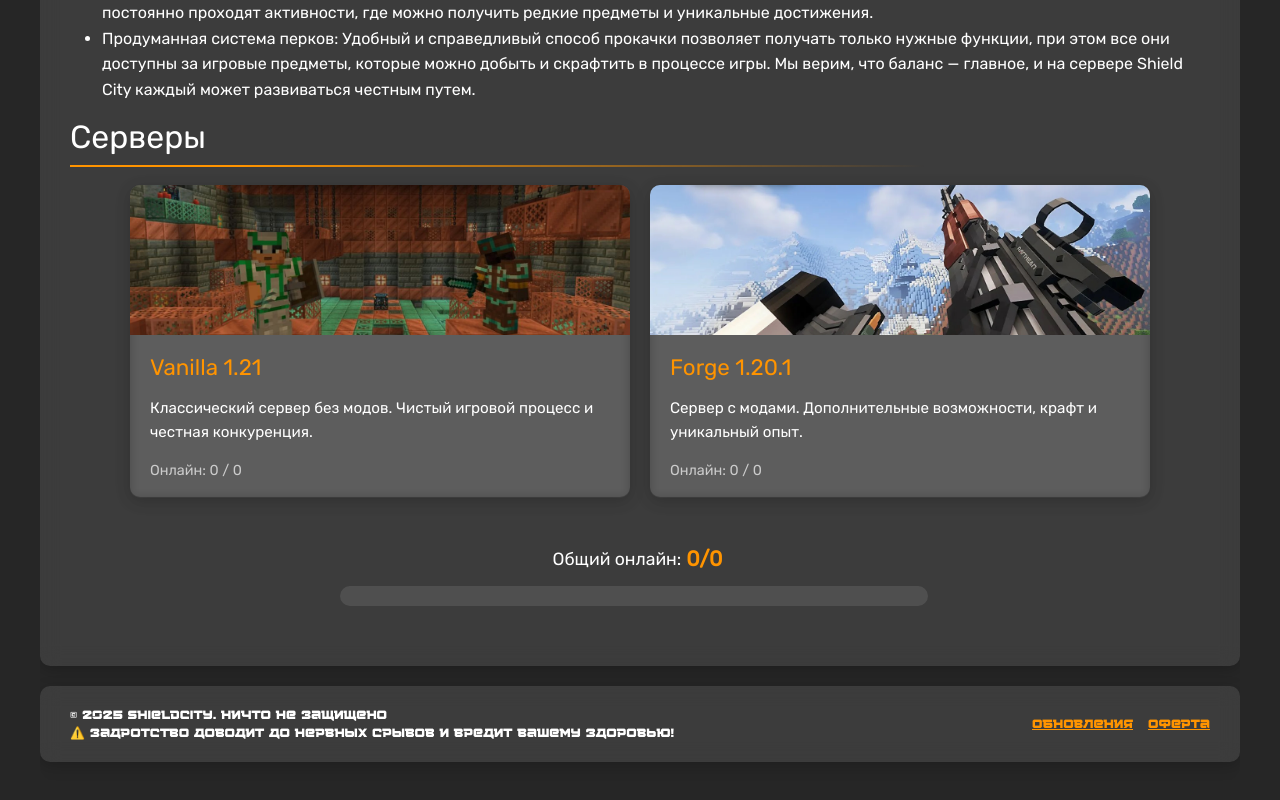
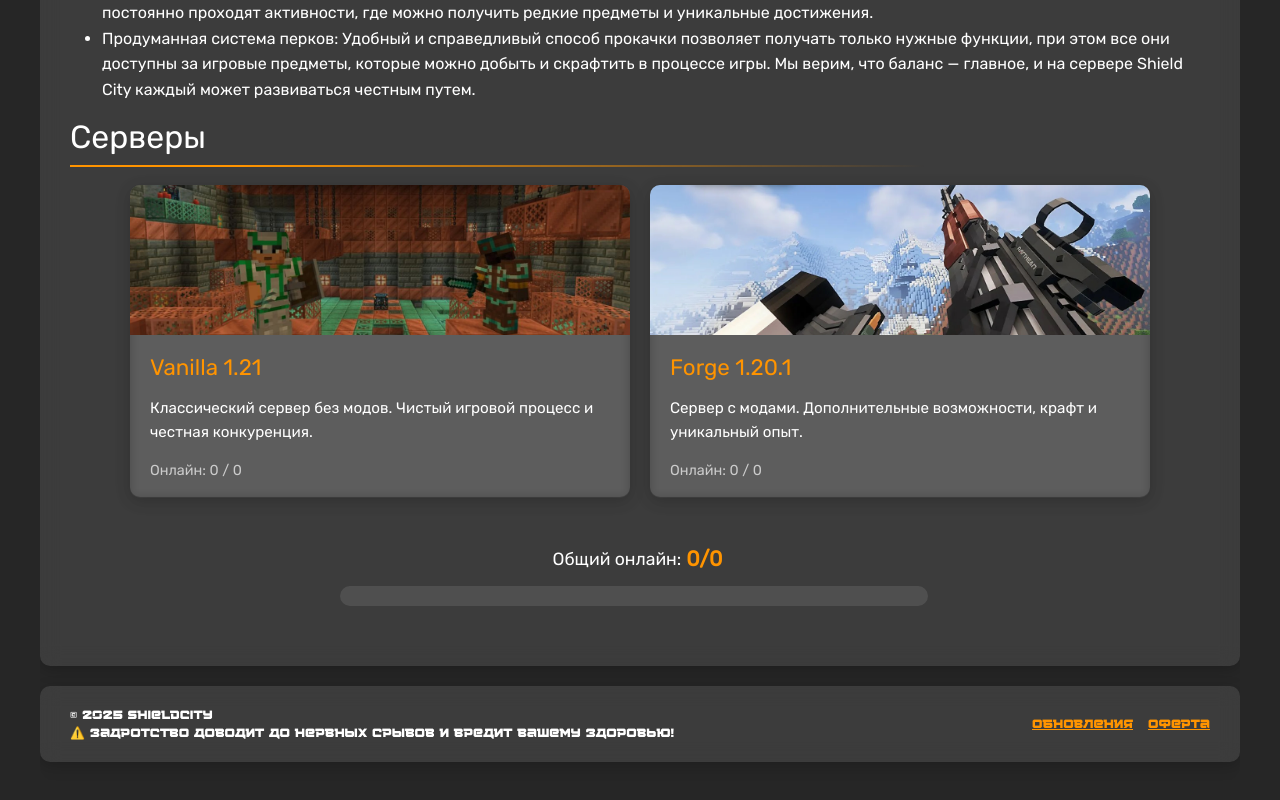
Before and after one commit to scitysrv/scitysrv.github.io, a plain HTML site: page index.html in a window 1280 px wide. Shown: the part 1009-1809 px from the top of the page. Drawn offline with Linux system fonts and the light colour scheme; no server answers.

Commit message:
Update index.html

```diff
--- a/index.html
+++ b/index.html
@@ -133,7 +133,7 @@
         </section>
 
         <footer class="section footer">
-            <div>© 2025 ShieldCity. Ничто не защищено<br>⚠️ Задротство доводит до нервных срывов и вредит вашему здоровью!</div>
+            <div>© 2025 ShieldCity<br>⚠️ Задротство доводит до нервных срывов и вредит вашему здоровью!</div>
             <div class="footer-links">
                 <a href="#changelog">Обновления</a>
                 <a href="#offer">Оферта</a>
@@ -231,4 +231,5 @@
 		});
     </script>
 </body>
+
 </html>
```
